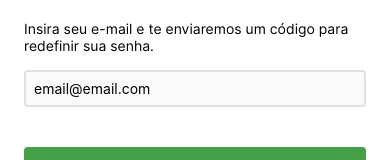
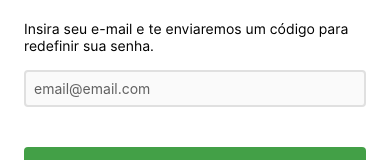
Before and after one commit to ajsaraujo/my-health-app, a React Native app: screen / in a window 390 px wide. Shown: the part 347-507 px from the top of the page. Built offline with nearby package versions, Linux system fonts and the light colour scheme.

Commit message:
Estilizar texto do placeholder

```diff
--- a/src/shared/ui/components/TextBox.tsx
+++ b/src/shared/ui/components/TextBox.tsx
@@ -2,7 +2,7 @@ import { useState } from 'react'
 import { StyleSheet, TextInput } from 'react-native'
 import { TextInputProps } from 'react-native/types'
 
-import { GRAY_300, GRAY_50, GREEN_600 } from '../colors'
+import { GRAY_300, GRAY_50, GRAY_500, GRAY_700, GREEN_600 } from '../colors'
 
 export type TextBoxProps = TextInputProps
 
@@ -21,11 +21,17 @@ export function TextBox(props: TextBoxProps) {
   }
 
   const greenBorderWhenFocused = focused && { borderColor: GREEN_600 }
+  const isEmpty = !props.value
 
   return (
     <TextInput
       {...props}
-      style={[styles.defaultStyle, greenBorderWhenFocused, props.style]}
+      style={[
+        styles.defaultStyle,
+        greenBorderWhenFocused,
+        props.style,
+        isEmpty && styles.placeholderText,
+      ]}
       onFocus={handleFocus}
       onBlur={handleBlur}
     ></TextInput>
@@ -42,4 +48,8 @@ const styles = StyleSheet.create({
     padding: 8,
     outlineStyle: 'none',
   },
+
+  placeholderText: {
+    color: GRAY_700,
+  },
 })
```
